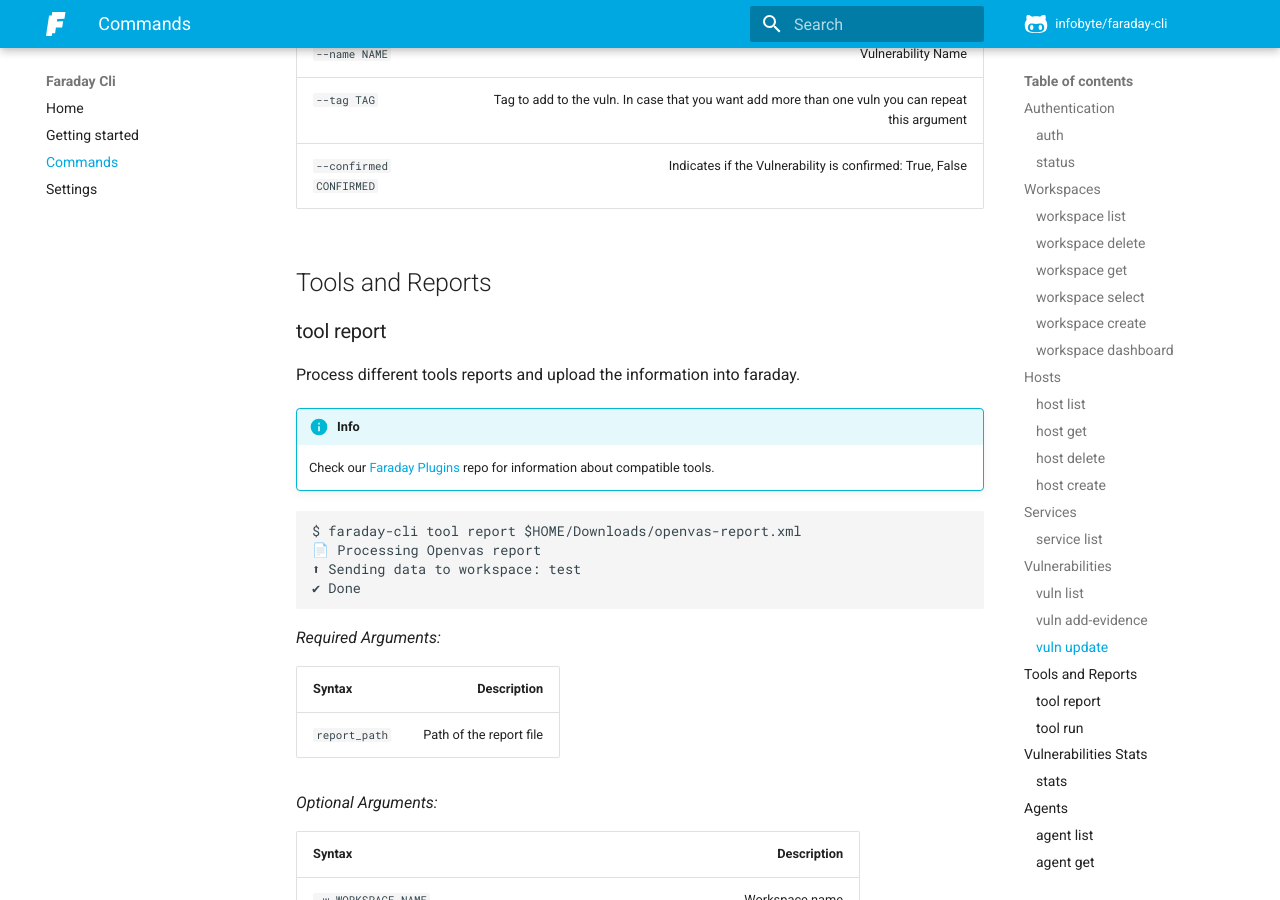
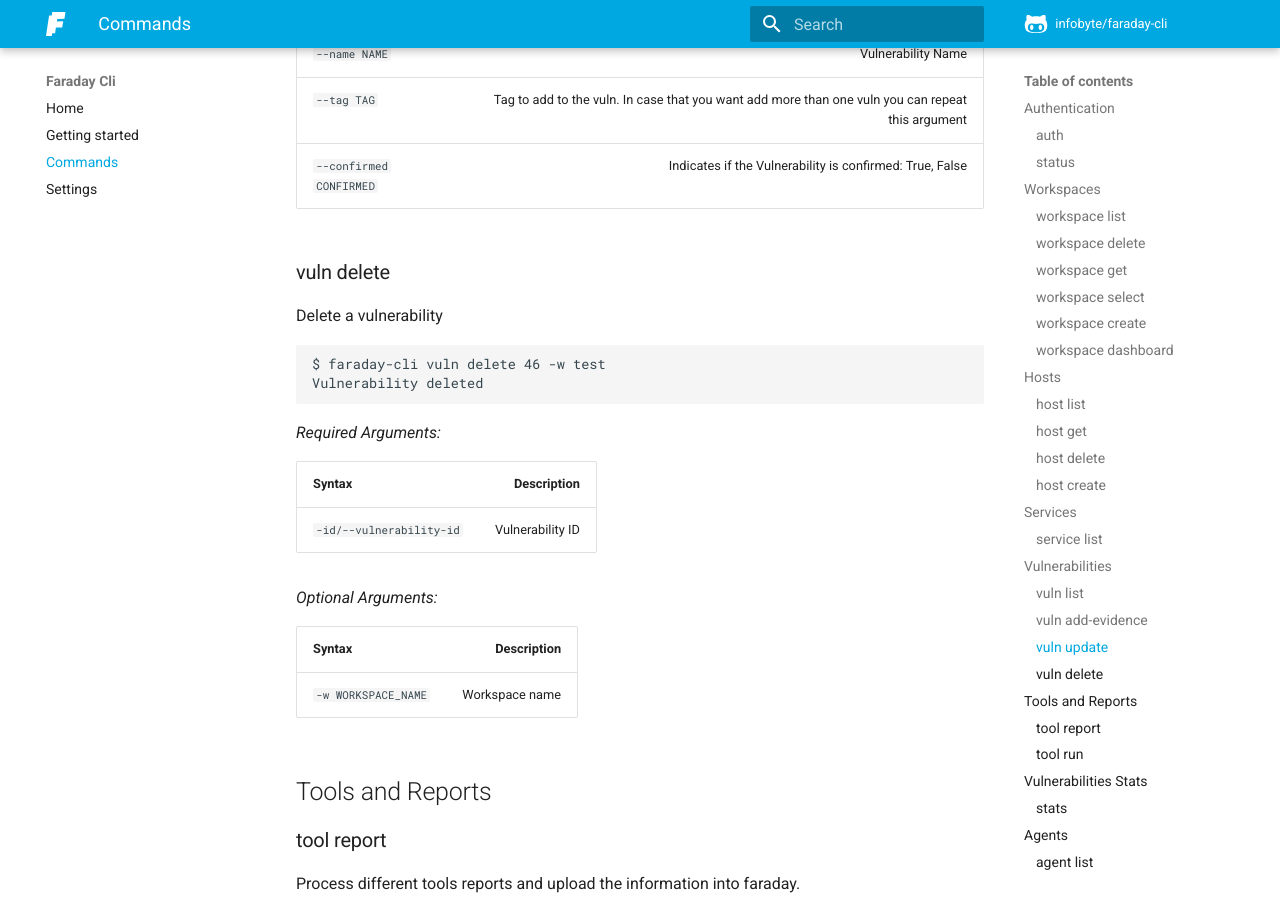
Before and after one commit to infobyte/faraday-cli, an MkDocs documentation site: the page built from docs/docs/commands.md, in a window 1280 px wide and 900 px high, scrolled down 10379 px. Built offline with MkDocs 1.6.1 and Material for MkDocs 9.7.7, drawn with Linux system fonts in a browser that asks for light colours; comment, search, counter and statistics services are not loaded.

````diff
--- a/docs/docs/commands.md
+++ b/docs/docs/commands.md
@@ -446,6 +446,26 @@ Vulnerability updated
 | `--tag TAG`             | Tag to add to the vuln. In case that you want add more than one vuln you can repeat this argument |
 | `--confirmed CONFIRMED` |                                          Indicates if the Vulnerability is confirmed: True, False |
 
+### vuln delete
+
+Delete a vulnerability
+
+```
+$ faraday-cli vuln delete 46 -w test
+Vulnerability deleted
+```
+
+*Required Arguments:*
+
+| Syntax      | Description |
+|:-----	|------:	|
+| `-id/--vulnerability-id`   | Vulnerability ID       |
+
+*Optional Arguments:*
+
+| Syntax                  |                                                                                       Description |
+|:------------------------|--------------------------------------------------------------------------------------------------:|
+| `-w WORKSPACE_NAME`     |                                                                                    Workspace name |
 
 ## Tools and Reports
 
````
Also changed, not shown: CHANGELOG/current/add_delete_vuln.md (added, +1 -0 lines), 1 other file.
